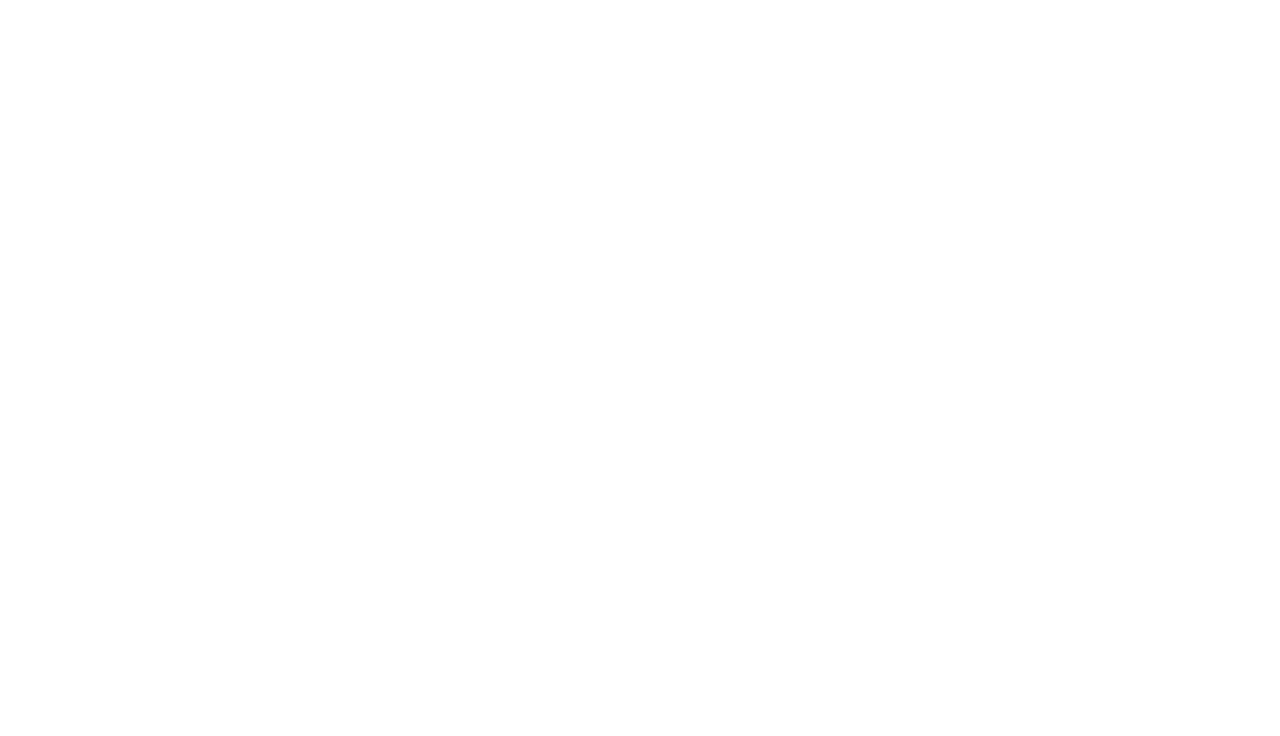
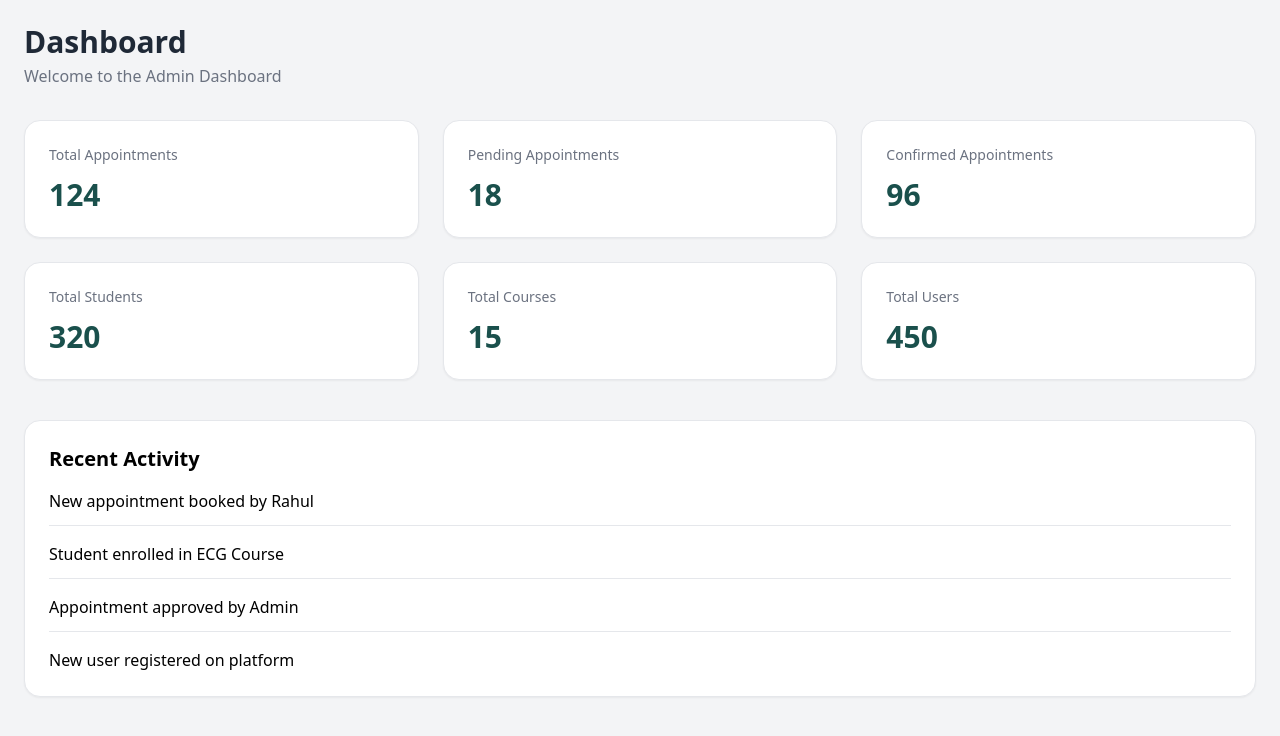
Before and after one commit to enayat-alt/clinic-project, a React (Vite) app in the folder frontend/: page /admin/dashboard in a window 1280 px wide. Before the commit this address had no page. Shown: the top 736 px of the page. Built offline with nearby package versions, Linux system fonts and the light colour scheme.

Commit message:
admin implementation

```diff
--- /dev/null
+++ b/frontend/src/admin/layout/AdminLayout.jsx
@@ -0,0 +1,23 @@
+import { Outlet } from "react-router-dom";
+// import Sidebar from "./Sidebar";
+// import Header from "./Header";
+
+export default function AdminLayout() {
+  return (
+    <div className="min-h-screen bg-gray-100 flex">
+      {/* Sidebar */}
+      {/* <Sidebar /> */}
+
+      {/* Main Content */}
+      <div className="flex-1 flex flex-col">
+        {/* Header */}
+        {/* <Header /> */}
+
+        {/* Page Content */}
+        <main className="flex-1 p-6 overflow-y-auto">
+          <Outlet />
+        </main>
+      </div>
+    </div>
+  );
+}
--- /dev/null
+++ b/frontend/src/admin/pages/Appointments.jsx
@@ -0,0 +1,11 @@
+import { memo } from 'react';
+
+const Appointments = () => {
+  return (
+    <div>
+      <h2>Appointments</h2>
+    </div>
+  );
+};
+
+export default memo(Appointments);
--- /dev/null
+++ b/frontend/src/admin/pages/Courses.jsx
@@ -0,0 +1,11 @@
+import { memo } from 'react';
+
+const Courses = () => {
+  return (
+    <div>
+      <h2>Courses</h2>
+    </div>
+  );
+};
+
+export default memo(Courses);
--- /dev/null
+++ b/frontend/src/admin/pages/Dashboard.jsx
@@ -0,0 +1,86 @@
+export default function Dashboard() {
+  const stats = [
+    {
+      title: "Total Appointments",
+      value: 124,
+    },
+    {
+      title: "Pending Appointments",
+      value: 18,
+    },
+    {
+      title: "Confirmed Appointments",
+      value: 96,
+    },
+    {
+      title: "Total Students",
+      value: 320,
+    },
+    {
+      title: "Total Courses",
+      value: 15,
+    },
+    {
+      title: "Total Users",
+      value: 450,
+    },
+  ];
+
+  return (
+    <div>
+      {/* Page Header */}
+      <div className="mb-8">
+        <h1 className="text-3xl font-bold text-gray-800">
+          Dashboard
+        </h1>
+
+        <p className="text-gray-500 mt-1">
+          Welcome to the Admin Dashboard
+        </p>
+      </div>
+
+      {/* Statistics */}
+      <div className="grid grid-cols-1 sm:grid-cols-2 xl:grid-cols-3 gap-6">
+        {stats.map((item, index) => (
+          <div
+            key={index}
+            className="bg-white rounded-2xl shadow-sm border p-6"
+          >
+            <h3 className="text-gray-500 text-sm font-medium">
+              {item.title}
+            </h3>
+
+            <p className="text-3xl font-bold text-[#1a504c] mt-3">
+              {item.value}
+            </p>
+          </div>
+        ))}
+      </div>
+
+      {/* Recent Activity */}
+      <div className="mt-10 bg-white rounded-2xl shadow-sm border p-6">
+        <h2 className="text-xl font-semibold mb-4">
+          Recent Activity
+        </h2>
+
+        <div className="space-y-4">
+          <div className="border-b pb-3">
+            New appointment booked by Rahul
+          </div>
+
+          <div className="border-b pb-3">
+            Student enrolled in ECG Course
+          </div>
+
+          <div className="border-b pb-3">
+            Appointment approved by Admin
+          </div>
+
+          <div>
+            New user registered on platform
+          </div>
+        </div>
+      </div>
+    </div>
+  );
+}
--- /dev/null
+++ b/frontend/src/admin/pages/Students.jsx
@@ -0,0 +1,11 @@
+import { memo } from 'react';
+
+const Students = () => {
+  return (
+    <div>
+      <h2>Students</h2>
+    </div>
+  );
+};
+
+export default memo(Students);
--- /dev/null
+++ b/frontend/src/admin/routes/AdminRoutes.jsx
@@ -0,0 +1,20 @@
+import { Route } from "react-router-dom";
+
+import AdminLayout from "../layout/AdminLayout";
+import Dashboard from "../pages/Dashboard";
+import Appointments from "../pages/Appointments";
+import Students from "../pages/Students";
+
+
+
+export default function AdminRoutes() {
+  return (
+    <Route path="/admin" element={<AdminLayout />}>
+      <Route path="dashboard" element={<Dashboard />} />
+      <Route path="appointments" element={<Appointments />} />
+      <Route path="students" element={<Students />} />
+
+
+    </Route>
+  );
+}
--- a/frontend/src/learning/pages/public/LearningLogin.jsx
+++ b/frontend/src/learning/pages/public/LearningLogin.jsx
@@ -32,27 +32,24 @@
         password: formData.password,
       }).unwrap();
 
-      localStorage.setItem(
-        "accessToken",
-        response.accessToken
-      );
+      localStorage.setItem("accessToken", response.accessToken);
 
-      localStorage.setItem(
-        "refreshToken",
-        response.refreshToken
-      );
+      localStorage.setItem("refreshToken", response.refreshToken);
 
-      localStorage.setItem(
-        "user",
-        JSON.stringify(response.user)
-      );
+      localStorage.setItem("user", JSON.stringify(response.user));
 
-      navigate("/learning/dashboard");
+      // navigate("/learning/dashboard");
+      const user = response.user;
+
+      if (user.role === "admin") {
+        navigate("/admin/dashboard");
+      } else if (user.role === "student") {
+        navigate("/learning/dashboard");
+      } else {
+        navigate("/");
+      }
     } catch (error) {
-      setError(
-        error?.data?.message ||
-          "Invalid email or password"
-      );
+      setError(error?.data?.message || "Invalid email or password");
 
       console.error(error);
     }
@@ -61,16 +58,13 @@
   return (
     <div className="min-h-screen bg-[#e5f9f8] flex items-center justify-center px-6 py-12">
       <div className="w-full max-w-md bg-white rounded-3xl shadow-xl border border-[#cdebea] p-8">
-
         {/* Logo */}
         <div className="text-center mb-8">
           <div className="w-16 h-16 bg-[#1a504c] rounded-2xl flex items-center justify-center text-white text-2xl font-bold mx-auto mb-4">
             L
           </div>
 
-          <h1 className="text-3xl font-bold text-[#1a504c]">
-            Learning Portal
-          </h1>
+          <h1 className="text-3xl font-bold text-[#1a504c]">Learning Portal</h1>
 
           <p className="text-gray-600 mt-2">
             Continue your medical learning journey
@@ -79,7 +73,6 @@
 
         {/* Form */}
         <form onSubmit={handleSubmit} className="space-y-5">
-
           <div>
             <label className="block text-sm font-medium mb-2">
               Email Address
@@ -97,9 +90,7 @@
           </div>
 
           <div>
-            <label className="block text-sm font-medium mb-2">
-              Password
-            </label>
+            <label className="block text-sm font-medium mb-2">Password</label>
 
             <input
               type="password"
@@ -139,16 +130,13 @@
           >
             {isLoading ? "Logging in..." : "Login"}
           </button>
-
         </form>
 
         {/* Divider */}
         <div className="my-6 flex items-center">
           <div className="flex-1 border-t border-gray-300"></div>
 
-          <span className="px-3 text-gray-500 text-sm">
-            OR
-          </span>
+          <span className="px-3 text-gray-500 text-sm">OR</span>
 
           <div className="flex-1 border-t border-gray-300"></div>
         </div>
@@ -178,7 +166,6 @@
             ← Back to Learning Home
           </Link>
         </div>
-
       </div>
     </div>
   );
--- a/frontend/src/routes/AppRoutes.jsx
+++ b/frontend/src/routes/AppRoutes.jsx
@@ -1,9 +1,11 @@
-
 import { lazy, Suspense } from "react";
 import { Routes, Route } from "react-router-dom";
 
 import ProtectedRoute from "./ProtectedRoute";
 import RoleRoute from "./RoleRoute";
+
+import AdminLayout from "../admin/layout/AdminLayout";
+import AdminDashboard from "../admin/pages/Dashboard";
 
 /* =========================
    Clinic Pages
@@ -93,7 +95,6 @@
         <Route path="/contact" element={<Contact />} />
         <Route path="/appointment" element={<Appointment />} />
 
-
         <Route path="/login" element={<Login />} />
         <Route path="/register" element={<Register />} />
 
@@ -132,6 +133,10 @@
             <Route path="/learning/profile" element={<Profile />} />
           </Route>
         </Route>
+        {/* Admin Routes */}
+        <Route path="/admin" element={<AdminLayout />}>
+          <Route path="dashboard" element={<AdminDashboard />} />
+        </Route>
       </Routes>
     </Suspense>
   );
```
Also changed, not shown: frontend/src/admin/components/AppointmentTable.jsx (added).
